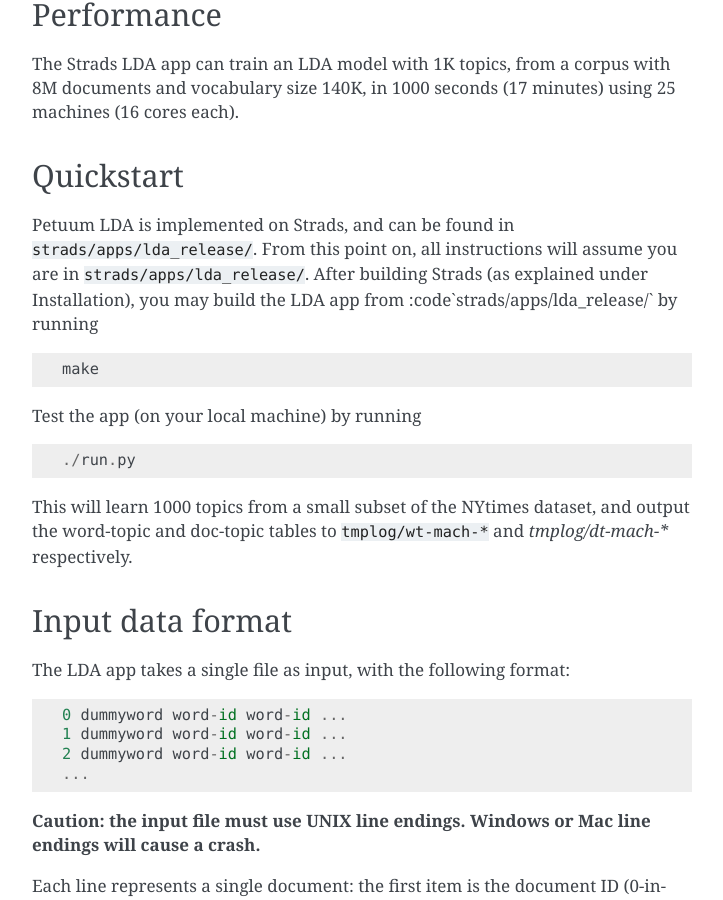
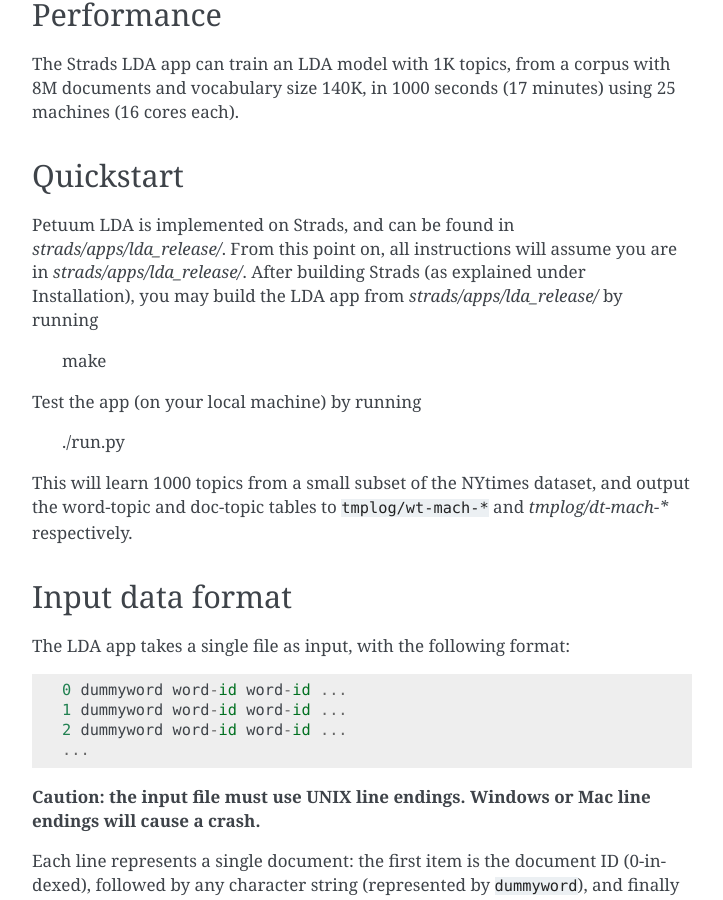
Before and after one commit to sailing-pmls/pmls.readthedocs.io, a Sphinx documentation site: the page built from docs/latent-dirichlet-allocation.rst, in a window 1280 px wide and 900 px high, scrolled down 611 px. Shown: the whole window, without its empty margins (388-1111 px from the left). Built offline with Sphinx 7.4.7, drawn with Linux system fonts in a browser that asks for light colours.

Commit message:
Update latent-dirichlet-allocation.rst

```diff
--- a/docs/latent-dirichlet-allocation.rst
+++ b/docs/latent-dirichlet-allocation.rst
@@ -18,12 +18,12 @@ The Strads LDA app can train an LDA model with 1K topics, from a corpus with 8M
 Quickstart
 -----------
 
-Petuum LDA is implemented on Strads, and can be found in :code:`strads/apps/lda_release/`. From this point on, all instructions will assume you are in :code:`strads/apps/lda_release/`. After building Strads (as explained under Installation), you may build the LDA app from :code`strads/apps/lda_release/` by running
-::
+Petuum LDA is implemented on Strads, and can be found in `strads/apps/lda_release/`. From this point on, all instructions will assume you are in `strads/apps/lda_release/`. After building Strads (as explained under Installation), you may build the LDA app from `strads/apps/lda_release/` by running
+
   make
 
 Test the app (on your local machine) by running
-::
+
   ./run.py
 
 This will learn 1000 topics from a small subset of the NYtimes dataset, and output the word-topic and doc-topic tables to :code:`tmplog/wt-mach-*` and `tmplog/dt-mach-*` respectively.
```
